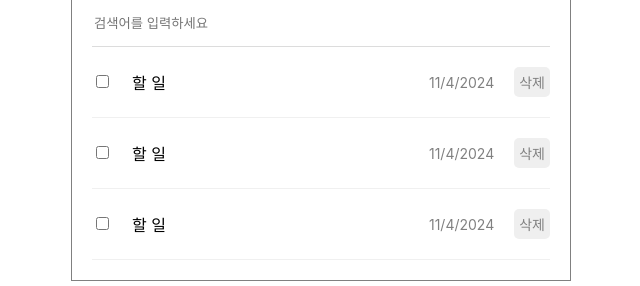
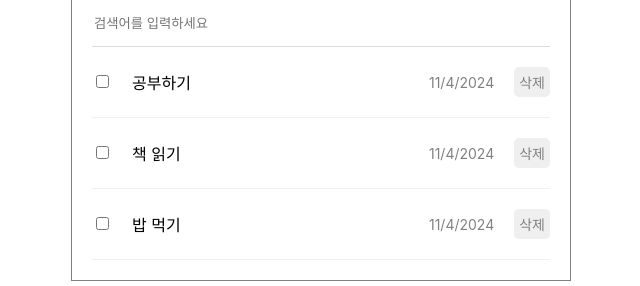
Before and after one commit to billihazero/TodoApp, a React (Create React App) app: page / in a window 1280 px wide. Shown: the part 362-648 px from the top of the page, without its empty margins (319-959 px from the left). Built offline with nearby package versions, Linux system fonts and the light colour scheme; the HTML template or start-up script is replaced by a standard one.

Commit message:
feat: 검색 기능 추가

```diff
--- a/src/App.js
+++ b/src/App.js
@@ -35,7 +35,7 @@ function App() {
       id: idRef.current,
       isDone: false,
       content,
-      createdDate: new Date().getTime,
+      createdDate: new Date().getTime(),
     };
 
     setTodo([newItem, ...todo]); //newItem과 todo의 모든 배열요소를 호출한다. '...' 배열의 모든 요소 의미
--- a/src/component/TodoItem.js
+++ b/src/component/TodoItem.js
@@ -1,19 +1,20 @@
 import "./TodoItem.css";
 
-const TodoItem = () => {
+const TodoItem = ({ id, content, isDone, createdDate }) => {
   return (
     <div className="TodoItem">
       <div className="checkbox_col">
-                <input type="checkbox" />
+        <input checked={isDone} type="checkbox" />
       </div>
-            <div className="title_col">할 일</div>
-            <div className="date_col">{new Date().toLocaleDateString()}</div>
+      <div className="title_col">{content}</div>
+      <div className="date_col">
+        {new Date(createdDate).toLocaleDateString()}
+      </div>
       <div className="btn_col">
         <button>삭제</button>
       </div>
     </div>
-    )
-
-}
+  );
+};
 
 export default TodoItem;
--- a/src/component/TodoList.js
+++ b/src/component/TodoList.js
@@ -1,14 +1,33 @@
+import { useState } from "react";
 import TodoItem from "./TodoItem";
 import "./TodoList.css";
 
 const TodoList = ({ todo }) => {
+  const [search, setSearch] = useState("");
+
+  const onChangeSearch = (e) => {
+    setSearch(e.target.value);
+  };
+
+  const getSearchResult = () => {
+    return search === ""
+      ? todo
+      : todo.filter((it) =>
+          it.content.toLowerCase().includes(search.toLowerCase())
+        );
+  };
   return (
     <div className="TodoList">
       <h4>Todo List</h4>
-      <input className="searchbar" placeholder="검색어를 입력하세요" />
+      <input
+        value={search}
+        className="searchbar"
+        onChange={onChangeSearch}
+        placeholder="검색어를 입력하세요"
+      />
       <div className="list_wrapper">
-        {todo.map((it) => (
-          <TodoItem {...it} />
+        {getSearchResult().map((it) => (
+          <TodoItem key={it.id} {...it} />
         ))}
       </div>
     </div>
```
Lines whose indentation alone changed are shown as unchanged.
